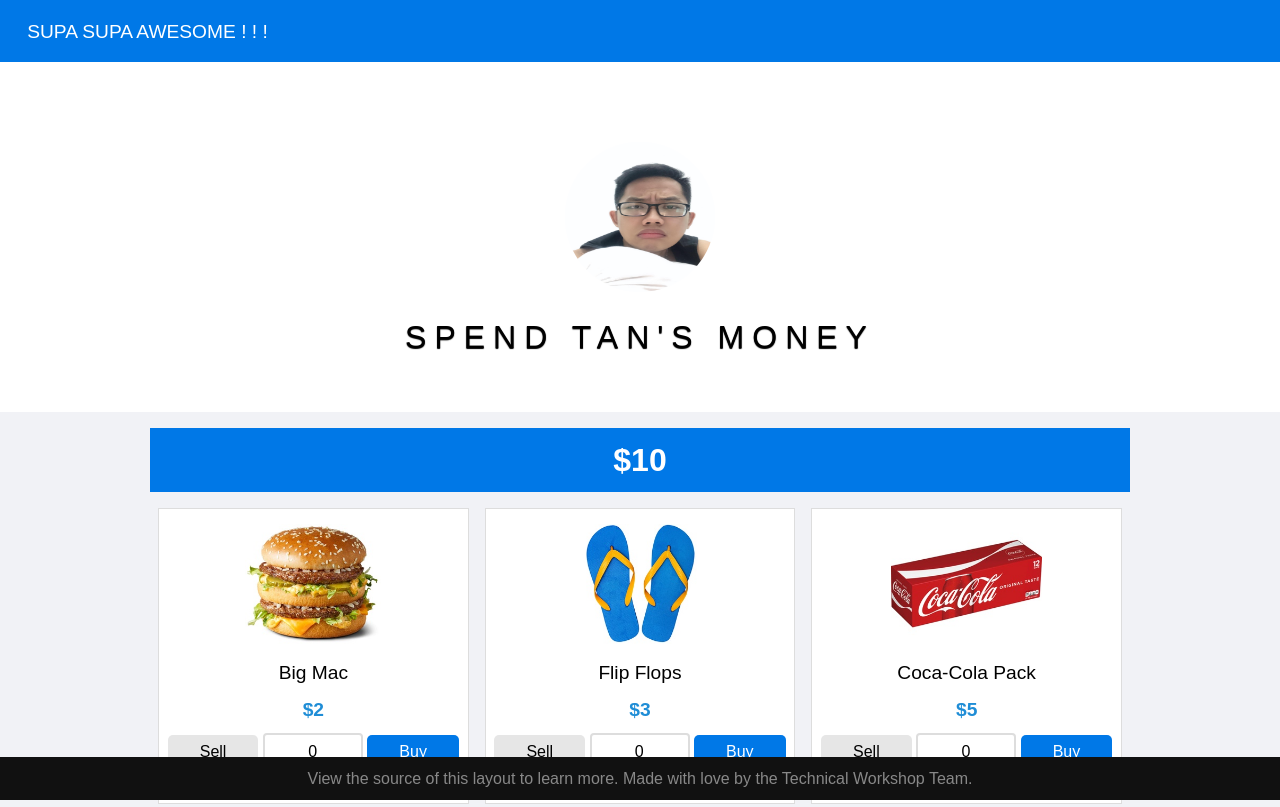
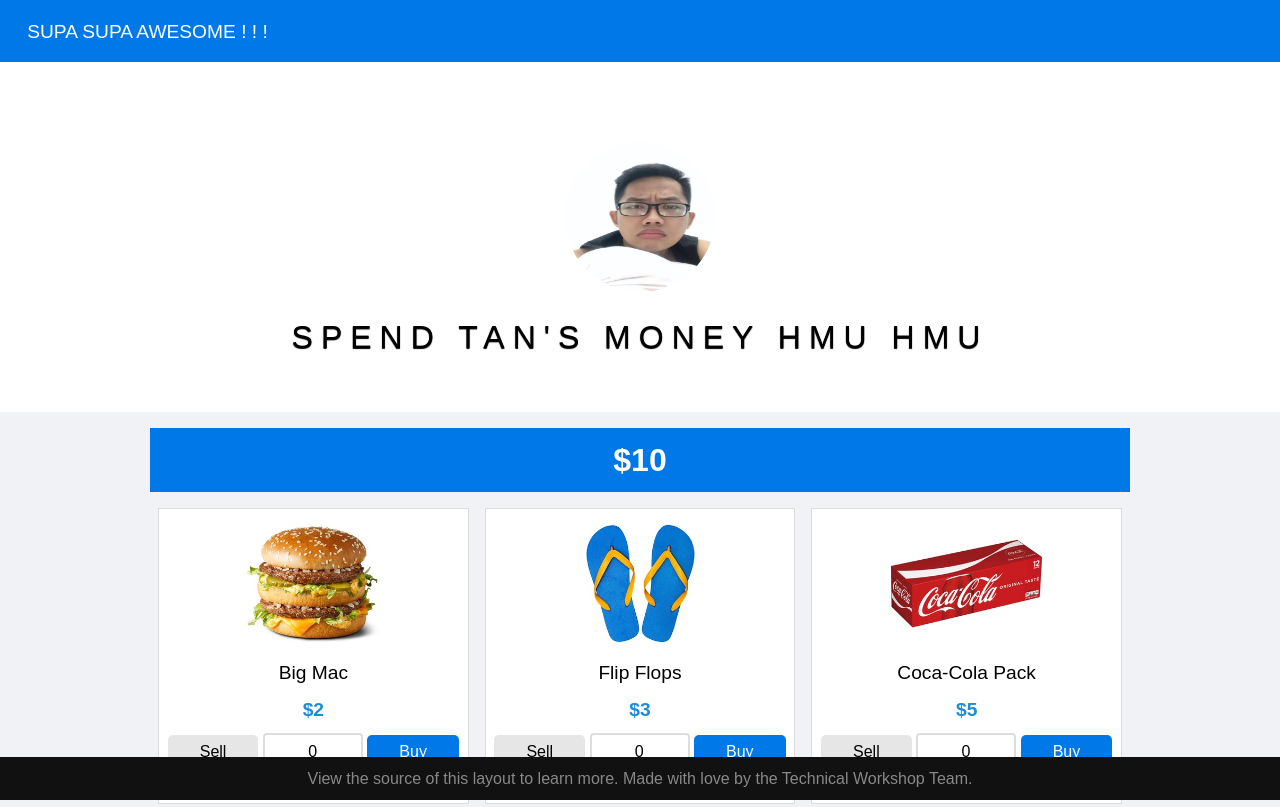
Before and after one commit to tantt2810/git-for-teams-hackathon, a website: page app/index_tuong.html in a window 1280 px wide. Shown: the top 807 px of the page. Drawn offline with nearby package versions, Linux system fonts and the light colour scheme.

Commit message:
Hot fix 2

```diff
--- a/app/index_tuong.html
+++ b/app/index_tuong.html
@@ -22,7 +22,7 @@
 <div class="banner">
     <img alt="Image of TAN" src="images/billgates.png" class="banner-image center">
     <h3 class="banner-head">
-        Spend TAN's Money
+        Spend TAN's Money Hmu Hmu
     </h3>
 </div>
 
```
